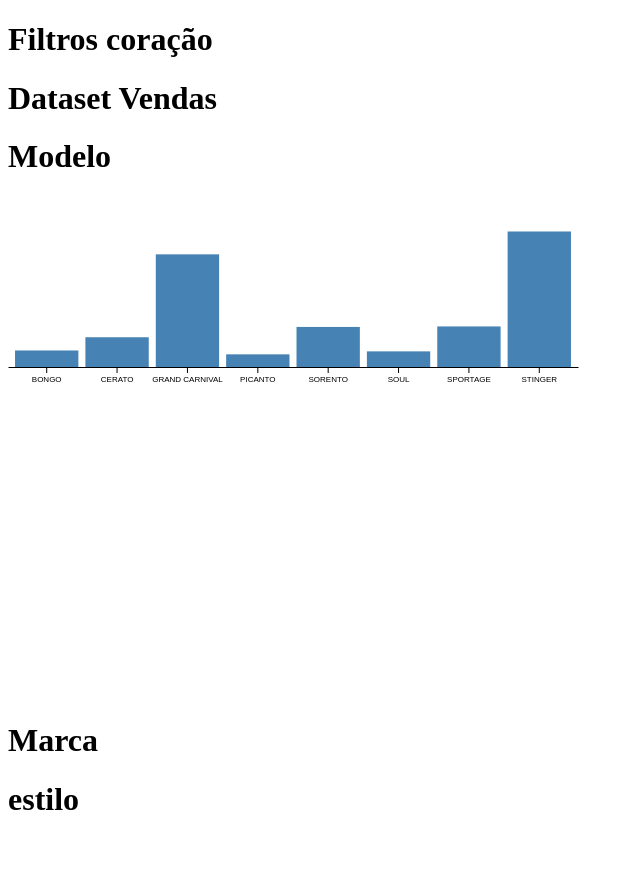
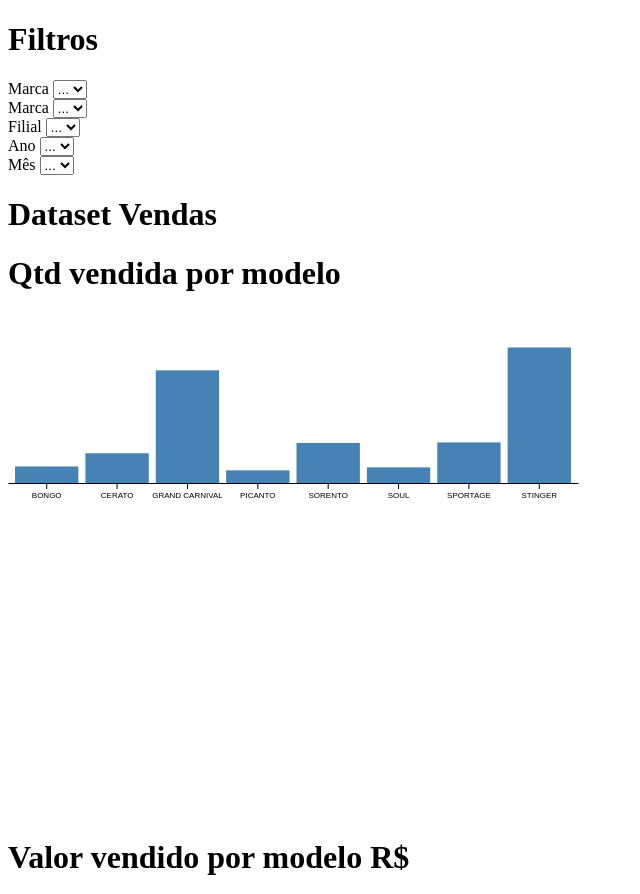
Before and after one commit to elvisthermo/projeto_hj, a plain HTML site: page index.html in a window 1280 px wide. Shown: the top 894 px of the page, without its empty margins (0-640 px from the left). Before the commit the page ends 839 px from the top, so only its background shows below. Drawn offline with nearby package versions, Linux system fonts and the light colour scheme.

Commit message:
add menu and container div

```diff
--- a/index.html
+++ b/index.html
@@ -41,45 +41,45 @@
                 var unique = [... new Set(valores)].sort();
                 console.log(unique);
 
-               console.log(unique.length);
+                console.log(unique.length);
                 let arrays_attr = [];
                 for (let index = 0; index < unique.length; index++) {
                     let count = 0;
-                    data.map(d=>{
-                        if(d[attr]===unique[index]){
-                            count+=1;
+                    data.map(d => {
+                        if (d[attr] === unique[index]) {
+                            count += 1;
                         }
                     })
-                    arrays_attr.push({"name":unique[index],  "size":count});
+                    arrays_attr.push({ "name": unique[index], "size": count });
                 }
                 return arrays_attr;
             }
 
-            function tratamentoDadosSomar(data, attrX,attrY) {
+            function tratamentoDadosSomar(data, attrX, attrY) {
                 let values = data.map(d => d[attrX]);
                 var valores = values;
 
                 var unique = [... new Set(valores)].sort();
                 console.log(unique);
 
-               console.log(unique.length);
+                console.log(unique.length);
                 let arrays_attr = [];
                 for (let index = 0; index < unique.length; index++) {
                     let soma = 0;
-                    data.map(d=>{
-                        if(d[attrX]===unique[index]){
+                    data.map(d => {
+                        if (d[attrX] === unique[index]) {
                             console.log(attrY);
-                            soma+=parseFloat(d[attrY]);
+                            soma += parseFloat(d[attrY]);
                         }
                     })
-                    arrays_attr.push({"name":unique[index],  "preco":soma});
+                    arrays_attr.push({ "name": unique[index], "preco": soma });
                 }
                 return arrays_attr;
             }
 
 
-            function filtro_dataset(data,coluna,valor){
-                return data.filter(d=>d[coluna]===valor);
+            function filtro_dataset(data, coluna, valor) {
+                return data.filter(d => d[coluna] === valor);
             }
 
 
@@ -89,24 +89,24 @@
 
             const dataset_load = await loadDataSet();
 
-            const dataset_load_ano = await filtro_dataset(dataset_load,"mes","JUN")
-            const dataset_load_ano_mes = await filtro_dataset(dataset_load_ano,"ano","2016")
-            const filtro_marca = filtro_dataset(dataset_load_ano_mes,"marca","KIA")
+            const dataset_load_ano = await filtro_dataset(dataset_load, "mes", "JUN")
+            const dataset_load_ano_mes = await filtro_dataset(dataset_load_ano, "ano", "2016")
+            const filtro_marca = filtro_dataset(dataset_load_ano_mes, "marca", "KIA")
 
-            console.log("mes",dataset_load_ano);
-            console.log("mes",dataset_load_ano_mes);
-            console.log("marca",filtro_marca);
+            console.log("mes", dataset_load_ano);
+            console.log("mes", dataset_load_ano_mes);
+            console.log("marca", filtro_marca);
 
 
             const modelos_contados2016 = await tratamentoDadosCount(dataset2016, "modelo");
             const modelos_contados2017 = await tratamentoDadosCount(dataset2017, "modelo");
             const modelos_contados2018 = await tratamentoDadosCount(dataset2018, "modelo");
 
-            const modelos_valor_2018 = await tratamentoDadosSomar(filtro_marca, "modelo","preco");
+            const modelos_valor_2018 = await tratamentoDadosSomar(filtro_marca, "modelo", "preco");
 
-            console.log("size count",modelos_contados2016);
+            console.log("size count", modelos_contados2016);
 
-            console.log("preco 2018",modelos_valor_2018);
+            console.log("preco 2018", modelos_valor_2018);
 
             console.log(dataset2016)
             console.log(dataset2017)
@@ -123,20 +123,82 @@
 
     </script>
 
-    <div>
-        <h1>Filtros coração</h1>
+    <div class="container">
+        <h1>Filtros </h1>
+        <div class="menu-select">
+            <label for="">Marca</label>
+            <select name="" id="">
+                <option>...</option>
+            </select>
+        </div>
+        <div class="menu-select">
+            <label for="">Marca</label>
+            <select name="" id="">
+                <option>...</option>
+            </select>
+        </div>
+        <div class="menu-select">
+            <label for="">Filial</label>
+            <select name="" id="">
+                <option>...</option>
+            </select>
+        </div>
+        <div class="menu-select">
+            <label for="">Ano</label>
+            <select name="" id="">
+                <option>...</option>
+            </select>
+        </div>
+        <div class="menu-select">
+            <label for="">Mês</label>
+            <select name="" id="">
+                <option>...</option>
+            </select>
+        </div>
     </div>
 
-    <div>
+    <!-- display: flex;
+flex: 1;
+    flex-shrink: 1;
+margin: 20 10 10 30;
+flex-direction: column;
+align-content: space-between;
+width: 200px;
+height: ;
+flex-shrink: 0; -->
+
+
+    <!-- width: 200px;
+    background-color: unset;
+    border-style: solid;
+    border-width: 0.2px;
+    border-radius: 5px;
+    height: 40px;
+} -->
+    <div class="container-dasboard">
         <h1>
             Dataset Vendas
         </h1>
 
-        <h1>Modelo</h1>
-        <div>
-            <svg width="600px" height="500px" id="qtd_modelo">
+        <div class="conteiner">
+            <div class="container-vis">
+                <h1>Qtd vendida por modelo</h1>
+                <svg width="600px" height="500px" id="qtd_modelo">
+                </svg>
+            </div>
+            <div class="container-vis">
+                <h1>Valor vendido por modelo R$</h1>
+                <svg width="600px" height="500px">
 
-            </svg>
+                </svg>
+            </div>
+            <div class="container-vis">
+                <h1>Margem por modelo R$</h1>
+                <svg width="600px" height="500px">
+
+                </svg>
+            </div>
+
         </div>
 
 
```
